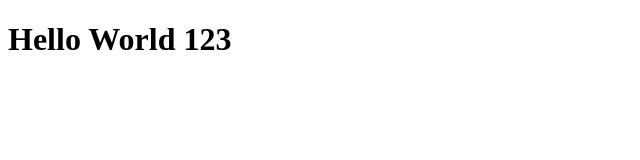
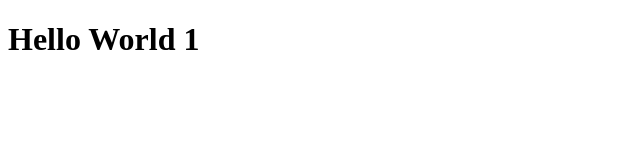
Before and after one commit to ftharila/Latihan-1-Revou, a plain HTML site: page index.html in a window 1280 px wide. Shown: the full height of the page, 0-640 px from the left. Drawn offline with Linux system fonts and the light colour scheme.

Commit message:
thrid commit

```diff
--- a/index.html
+++ b/index.html
@@ -4,6 +4,6 @@
         <title>My Website</title>
     </head>
     <body>
-        <h1>Hello World 123</h1>
+        <h1>Hello World 1</h1>
     </body>
 </html>
```
